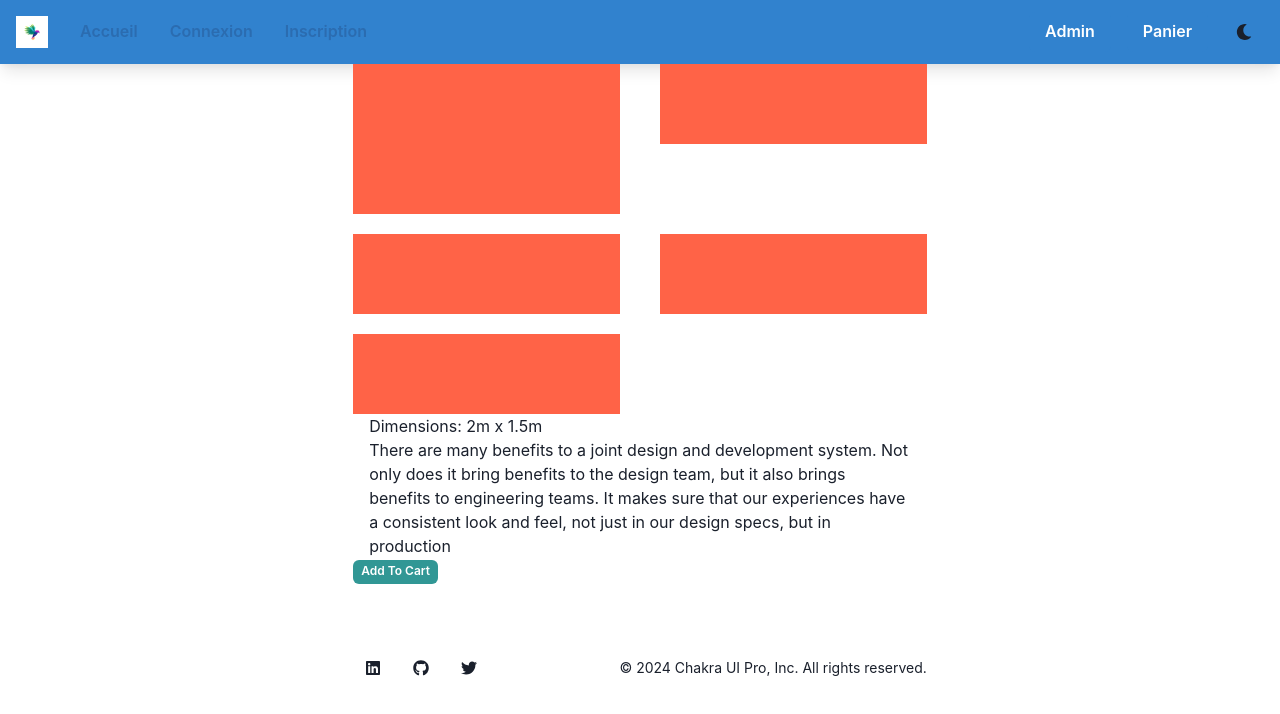
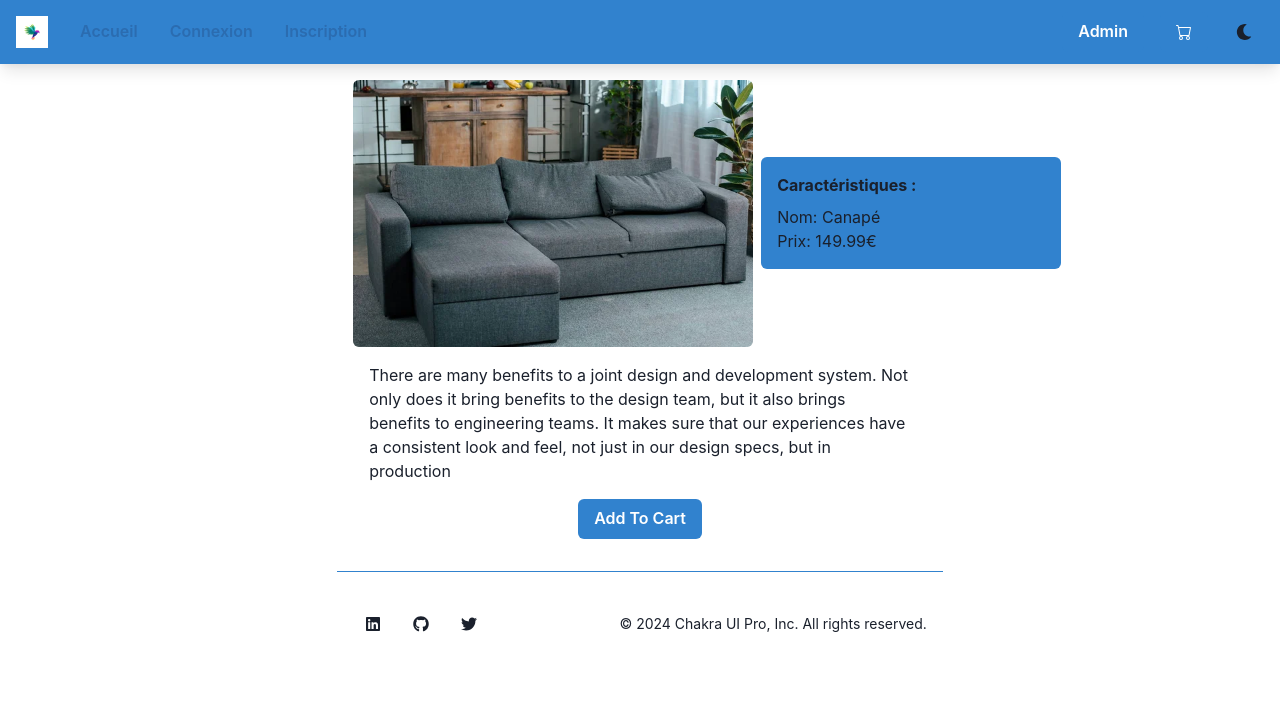
Before and after one commit to Lilifrontback/plateforme-de-vente-React, a React (Vite) app in the folder front/: page /product/1 in a window 1280 px wide. Shown: the top 714 px of the page. Built offline with nearby package versions, Linux system fonts and the light colour scheme.

Commit message:
première essai page produit + récuperation id

```diff
--- a/front/src/Home.jsx
+++ b/front/src/Home.jsx
@@ -6,7 +6,8 @@ import { Stack, Heading, Text, Image, Button } from '@chakra-ui/react';
 import { Divider } from '@chakra-ui/react';
 import { SimpleGrid } from '@chakra-ui/react';
 
-const meuble = [
+// On export la constante pour la récupérer dans d'autres pages
+export const meuble = [
   {
       id: 1,
       nom: "Canapé",
--- a/front/src/Product.jsx
+++ b/front/src/Product.jsx
@@ -1,31 +1,35 @@
 import React from 'react';
 import { useParams } from 'react-router-dom';
-import { Grid, Container } from '@chakra-ui/react';
-import PhotoCard from './composants/PhotoCard.jsx';
-import DescriptionCard from './composants/DescriptionCard.jsx';
-import TechnicalSheetCard from './composants/TechnicalSheetCard.jsx';
-import AddToCartButton from './composants/AddToCartButton.jsx';
+import PhotoCard from './composants/PhotoCard';
+import DescriptionCard from './composants/DescriptionCard';
+import TechnicalSheetCard from './composants/TechnicalSheetCard';
+import AddToCartButton from './composants/AddToCartButton';
+import { Grid, Container, Flex } from '@chakra-ui/react';
+
+import { meuble } from './Home'
 
 function Product() {
     // Récupérer les paramètres d'URL, y compris l'ID
     let { id } = useParams();
 
+    // On récupère le produit correspondant à l'ID
+    const product = meuble.find(item => item.id === parseInt(id));
+
     return (
         <Grid>
             <Container>
-                <PhotoCard />
+                <Flex>
+                    <PhotoCard image={product.image} />
+                    <TechnicalSheetCard product={product} />
+                </Flex>
             </Container>
 
-            <Container>
-                <TechnicalSheetCard />
+            <Container mt={4}>
+                <DescriptionCard description={product.description} />
             </Container>
 
-            <Container>
-                <DescriptionCard />
-            </Container>
-
-            <Container>
-                <AddToCartButton />
+            <Container mt={4}>
+                <AddToCartButton product={product} />
             </Container>
         </Grid>
     );
--- a/front/src/composants/AddToCartButton.jsx
+++ b/front/src/composants/AddToCartButton.jsx
@@ -1,11 +1,13 @@
 import * as React from 'react';
-import { Button } from '@chakra-ui/react';
+import { Button, Center } from '@chakra-ui/react';
 
 function AddToCartButton() {
     return (
-        <Button colorScheme='teal' size='xs'>
-            Add To Cart
-        </Button>
+        <Center>
+            <Button colorScheme='blue' variant='solid' size='md'>
+                Add To Cart
+            </Button>
+        </Center>
     )
 }
 
--- a/front/src/composants/DescriptionCard.jsx
+++ b/front/src/composants/DescriptionCard.jsx
@@ -3,7 +3,7 @@ import { Container } from '@chakra-ui/react';
 
 function Description() {
     return (
-        <Container>
+        <Container justifyContent='center' alignItems='center'>
             There are many benefits to a joint design and development system. Not only
             does it bring benefits to the design team, but it also brings benefits to
             engineering teams. It makes sure that our experiences have a consistent look
--- a/front/src/composants/Footer.jsx
+++ b/front/src/composants/Footer.jsx
@@ -5,7 +5,7 @@ import { FaGithub, FaLinkedin, FaTwitter } from 'react-icons/fa'
 
 function Footer() {
     return (
-  <Container as="footer" role="contentinfo" py={{ base: '12', md: '16' }}>
+      <Container as="footer" role="contentinfo" py={{ base: '8', md: '8' }} borderTop="1px solid" borderColor="blue.500" mt="8">
             <Stack spacing={{ base: '4', md: '5' }} direction={{ base: 'column', md: 'row' }} justifyContent="space-between" alignItems="center">
                 <Stack justify="space-between" direction="row" align="center">
                     {/* <Logo /> */}
--- a/front/src/composants/NavBar.jsx
+++ b/front/src/composants/NavBar.jsx
@@ -39,7 +39,9 @@ function NavBar() {
         </Link>
         <Link to="/basket">
               <Button colorScheme="blue" variant="solid">
-                Panier
+              <svg xmlns="http://www.w3.org/2000/svg" width="16" height="16" fill="currentColor" class="bi bi-cart" viewBox="0 0 16 16">
+                <path d="M0 1.5A.5.5 0 0 1 .5 1H2a.5.5 0 0 1 .485.379L2.89 3H14.5a.5.5 0 0 1 .491.592l-1.5 8A.5.5 0 0 1 13 12H4a.5.5 0 0 1-.491-.408L2.01 3.607 1.61 2H.5a.5.5 0 0 1-.5-.5M3.102 4l1.313 7h8.17l1.313-7zM5 12a2 2 0 1 0 0 4 2 2 0 0 0 0-4m7 0a2 2 0 1 0 0 4 2 2 0 0 0 0-4m-7 1a1 1 0 1 1 0 2 1 1 0 0 1 0-2m7 0a1 1 0 1 1 0 2 1 1 0 0 1 0-2"/>
+              </svg>
               </Button>
         </Link>
         <IconButton
--- a/front/src/composants/PhotoCard.jsx
+++ b/front/src/composants/PhotoCard.jsx
@@ -1,18 +1,12 @@
-import * as React from 'react';
-import { SimpleGrid, Box } from '@chakra-ui/react';
+import React from 'react';
+import { Box, Image } from '@chakra-ui/react';
 
-
-function PhotoCard(){
-
+function PhotoCard({ image }) {
     return (
-        <SimpleGrid columns={2} spacingX='40px' spacingY='20px'>
-            <Box bg='tomato' height='150px'></Box>
-            <Box bg='tomato' height='80px'></Box>
-            <Box bg='tomato' height='80px'></Box>
-            <Box bg='tomato' height='80px'></Box>
-            <Box bg='tomato' height='80px'></Box>
-        </SimpleGrid>
-    )
+        <Box mt={4}>
+            <Image src={image} alt="Product" maxW="400px" h="auto" borderRadius="md" />
+        </Box>
+    );
 }
 
 export default PhotoCard;
--- a/front/src/composants/TechnicalSheetCard.jsx
+++ b/front/src/composants/TechnicalSheetCard.jsx
@@ -1,12 +1,17 @@
-import * as React from 'react';
-import { Container } from '@chakra-ui/react';
+import React from 'react';
+import { Flex, Box, Text } from '@chakra-ui/react';
 
-function TechnicalSheetCard() {
+function TechnicalSheetCard({ product }) {
     return (
-        <Container>
-            Dimensions: 2m x 1.5m
-        </Container>
-    )
+        <Flex justifyContent="flex-end" alignItems="center" mt={4} ml={2}>
+            <Box bg="blue.500" p={4} borderRadius="md" w='300px'>
+                <Text fontWeight="bold" mb={2}>Caractéristiques :</Text>
+                <Text>Nom: {product.nom}</Text>
+                <Text>Prix: {product.prix}€</Text>
+                {/* Ajoutez d'autres caractéristiques ici */}
+            </Box>
+        </Flex>
+    );
 }
 
 export default TechnicalSheetCard;
```
Lines whose indentation alone changed are shown as unchanged.
